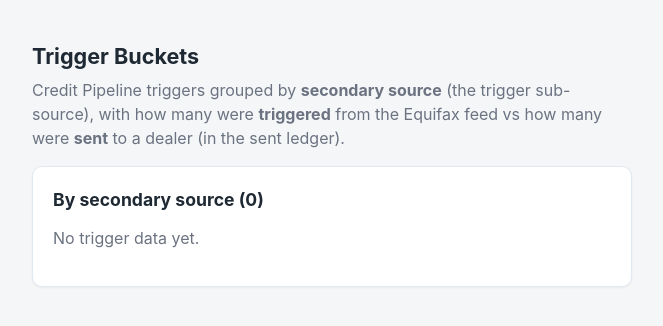
After one commit to mmrankin/Leads, a Flask app: template platform/templates/buckets.html in a window 1280 px wide. The commit adds this page. Shown: the top 326 px of the page, without its empty margins (308-971 px from the left). Run offline with Flask 3, Linux system fonts and the light colour scheme; the template is opened without the code that fills it, so the values that code supplies are empty.

Commit message:
Add Trigger Buckets report (leads by secondary source: triggered vs sent)
New /leads/buckets page under Leads. leads_view.bucket_report() groups
match_result triggers by secondary source (the trigger sub-source: matched_payload
trigger_desc, else the mapped/raw trigger_id) and shows total triggered vs total
sent (result_id present in dbo.sent), plus a sent %. Grouping is dynamic, so it
scales to however many trigger types the feed carries -- one today
(Auto Prequalification Inquiry / AUPRQ), ~20 expected once fully built out.

Co-Authored-By: Claude Fable 5 <noreply@anthropic.com>

```diff
--- /dev/null
+++ b/platform/templates/buckets.html
@@ -0,0 +1,45 @@
+{% extends "base.html" %}
+{% block content %}
+<h1>Trigger Buckets</h1>
+<p class="subtitle">
+    Credit Pipeline triggers grouped by <strong>secondary source</strong> (the trigger sub-source),
+    with how many were <strong>triggered</strong> from the Equifax feed vs how many were
+    <strong>sent</strong> to a dealer (in the sent ledger).
+</p>
+
+<div class="card">
+    <h2>By secondary source <span class="muted">({{ buckets|length }})</span></h2>
+    {% if buckets %}
+    <div style="overflow-x:auto">
+    <table class="tbl">
+        <thead><tr>
+            <th>Secondary source</th>
+            <th class="num">Triggered</th>
+            <th class="num">Sent</th>
+            <th class="num" title="Sent as a share of triggered">Sent %</th>
+        </tr></thead>
+        <tbody>
+        {% for b in buckets %}
+        <tr>
+            <td>{{ b.bucket }}</td>
+            <td class="num">{{ b.triggered }}</td>
+            <td class="num">{{ b.sent }}</td>
+            <td class="num muted">{{ b.sent_pct }}%</td>
+        </tr>
+        {% endfor %}
+        </tbody>
+        <tfoot>
+        <tr style="font-weight:700;border-top:2px solid var(--line)">
+            <td>Total</td>
+            <td class="num">{{ buckets|sum(attribute='triggered') }}</td>
+            <td class="num">{{ buckets|sum(attribute='sent') }}</td>
+            <td></td>
+        </tr>
+        </tfoot>
+    </table>
+    </div>
+    {% else %}
+    <p class="subtitle">No trigger data yet.</p>
+    {% endif %}
+</div>
+{% endblock %}
```
Also changed, not shown: platform/admin.py (+7 -0 lines), platform/leads_view.py (+41 -0 lines), platform/templates/base.html (+6 -2 lines).
